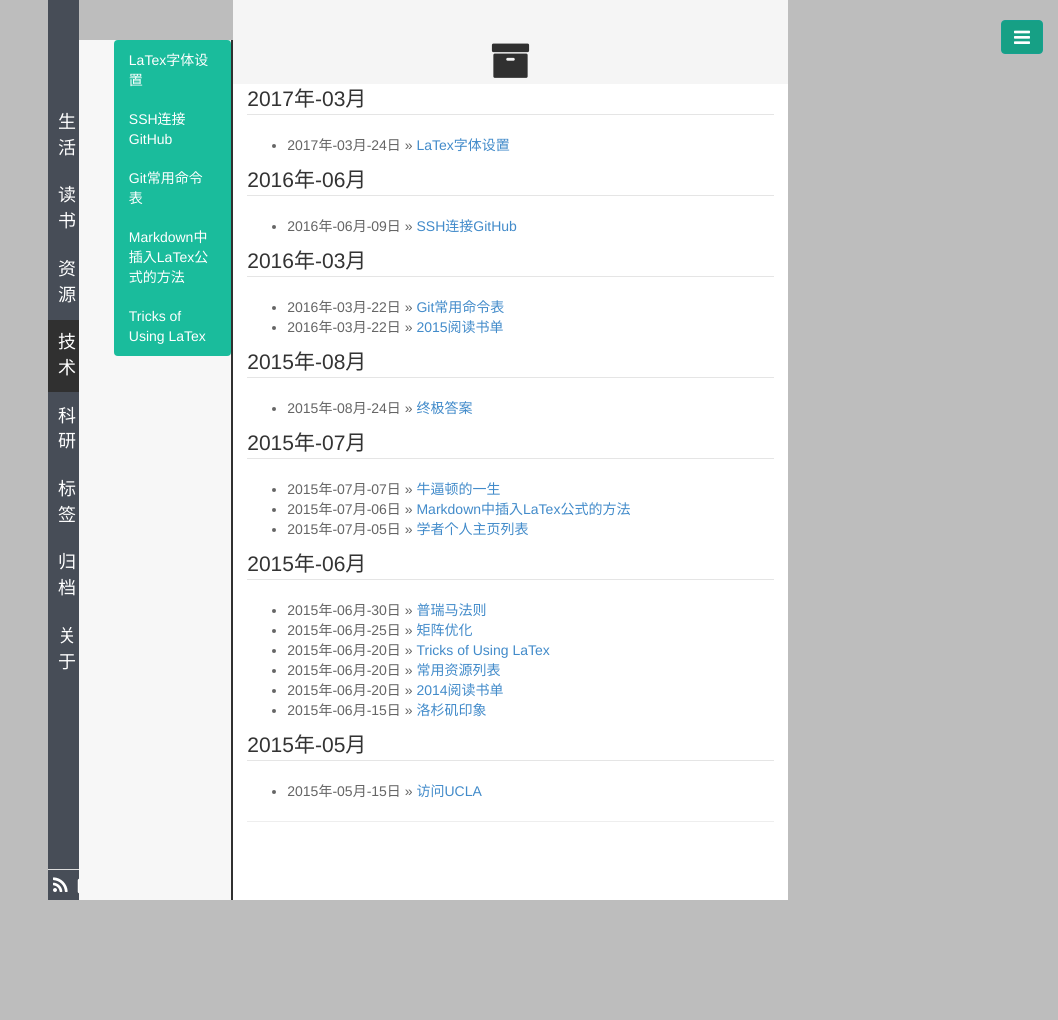
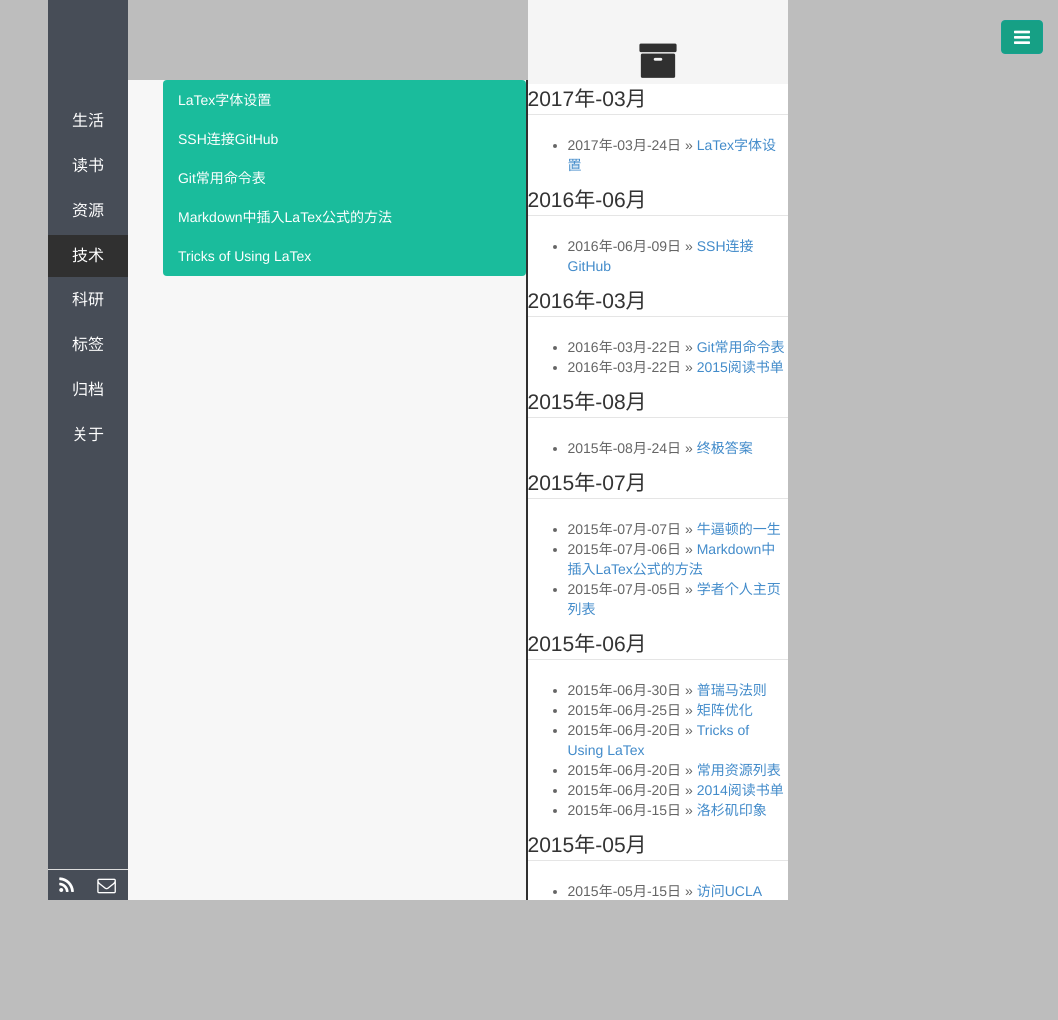
Before and after one commit to polyHong/polyHong.github.io, a Jekyll site: the page built from pages/archive.html, in a window 1280 px wide. Shown: the whole page, without its empty margins (222-1280 px from the left). Built offline with Jekyll 4.4.1, drawn with Linux system fonts in a browser that asks for light colours; Markdown is read by kramdown in place of the engine named in the settings; comment, search, counter and statistics services are not loaded.

Commit message:
side bar width

```diff
--- a/public/css/base.css
+++ b/public/css/base.css
@@ -14,7 +14,9 @@ body, html {
 }
 /* 导航栏 + 目录栏 */
 .aside {
+  width: 480px;
   height: 100%;
+
 }
 /* 左侧导航栏 */
 .aside1 {
@@ -30,7 +32,7 @@ body, html {
   padding-right: 0px;
   border-radius: 0px;
   color: #fff;
-  font-size: 18px;
+  font-size: 16px;
   padding: 10px 10px;
 
 }
@@ -48,7 +50,7 @@ body, html {
 }
 
 .avatar {
-  width: 90px;
+  width: 40px;
   /*height: 90px;*/
   border: 0px solid #fff;
 }
@@ -71,7 +73,7 @@ body, html {
   border-right: 2px solid #303030;
   overflow-y: auto;
   font-color: #fff;
-  margin-top: 40px;
+  margin-top: 80px;
 }
 
 /* 右侧内容栏 */
```
